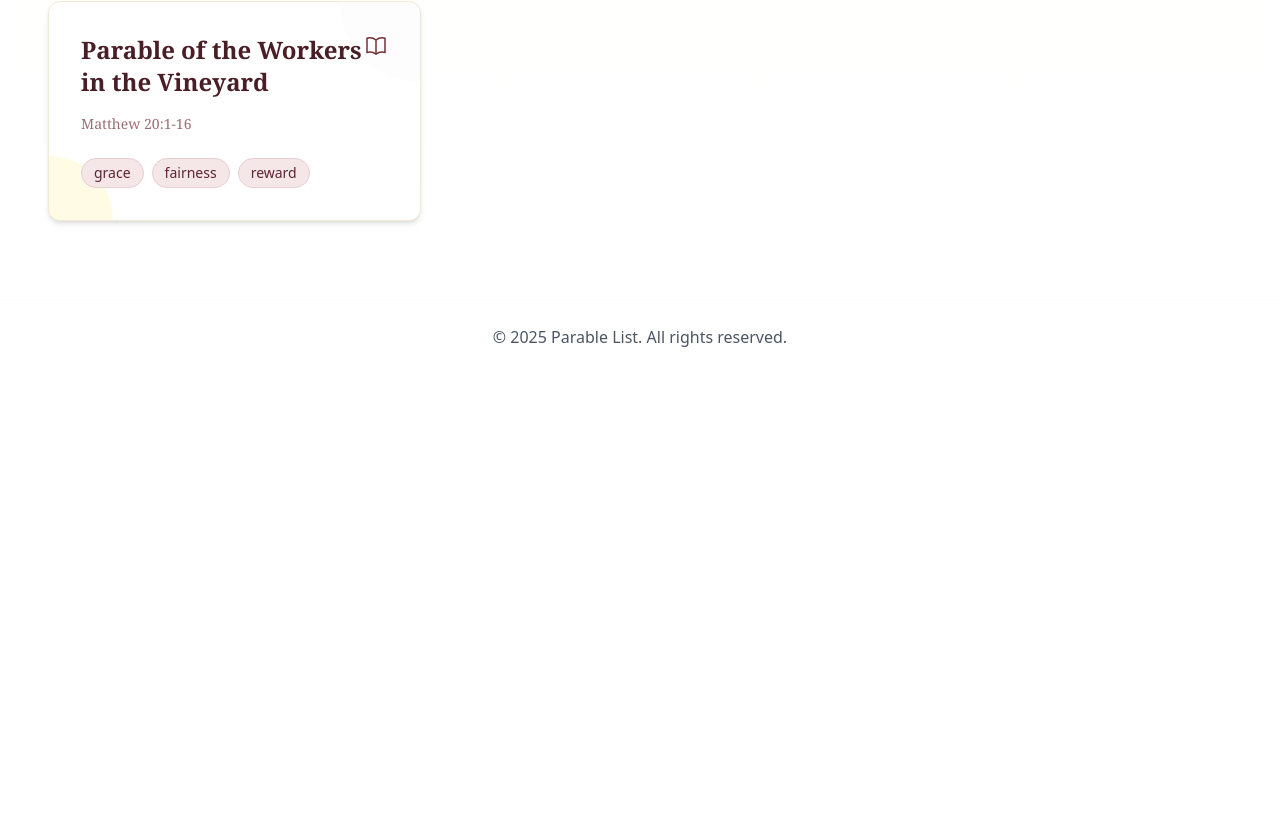
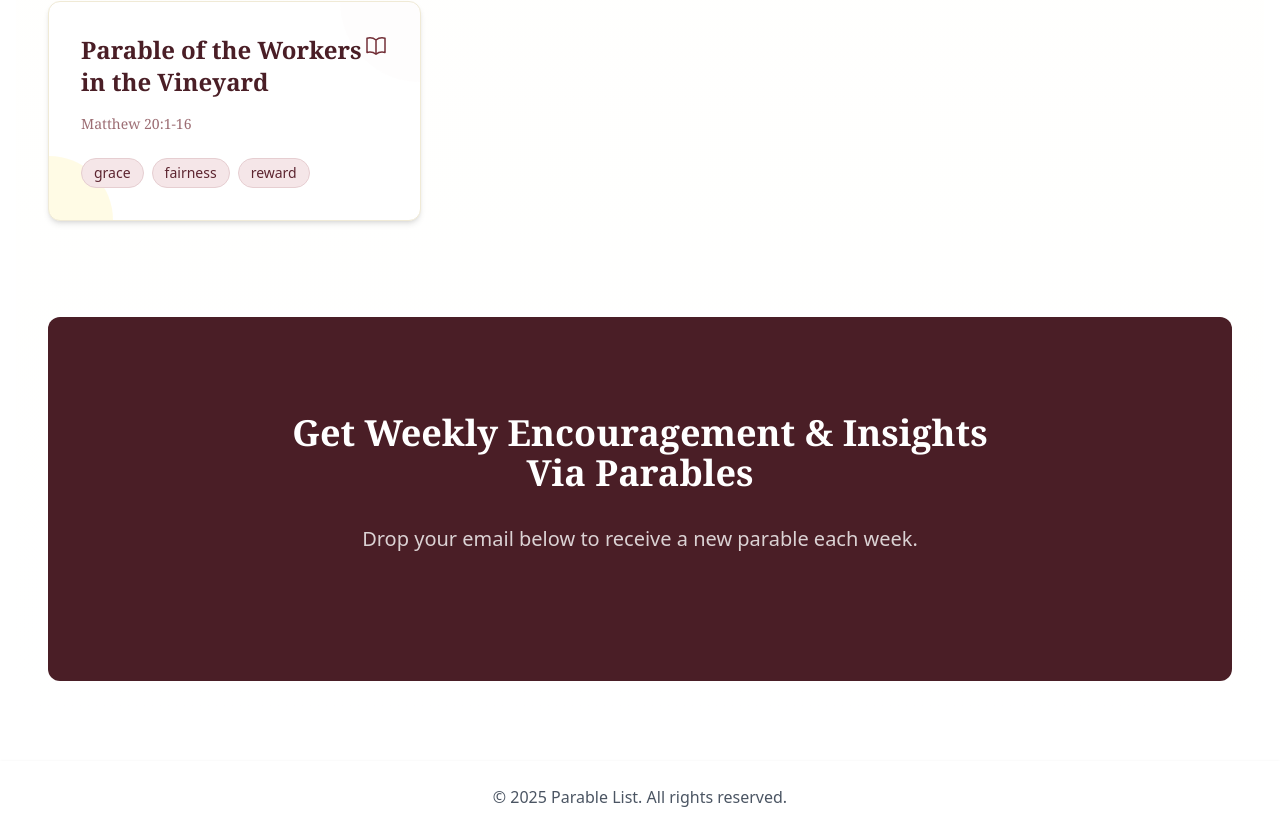
Before and after one commit to ayezee33/parable-list, a Next.js app: page /parables in a window 1280 px wide. Shown: the part 4129-4962 px from the top of the page. Before the commit the page ends 4502 px from the top, so only its background shows below. Built offline with nearby package versions, Linux system fonts and the light colour scheme.

Commit message:
added more ctas

```diff
--- a/src/pages/parables/[testament]/[id].tsx
+++ b/src/pages/parables/[testament]/[id].tsx
@@ -122,6 +122,17 @@ export default function ParablePage({ parable }: ParablePageProps) {
             </section>
           </div>
         </article>
+        <section className="bg-wine-900 py-24 mt-24 rounded-xl">
+        <div className="max-w-3xl mx-auto px-4 text-center">
+          <h2 className="text-4xl font-serif font-bold text-white mb-8">
+            Get Weekly Encouragement & Insights Via Parables
+          </h2>
+          <p className="text-xl text-white/80 mb-8">
+            Drop your email below to receive a new parable each week.
+          </p>
+          <div className  ="ml-embedded" data-form="9szPSZ"></div>
+        </div>
+      </section>
       </div>
     </div>
   )
--- a/src/pages/parables/index.tsx
+++ b/src/pages/parables/index.tsx
@@ -96,6 +96,17 @@ export default function ParablesPage({ parables, categories, testaments }: Parab
             </Link>
           ))}
         </div>
+        <section className="bg-wine-900 py-24 mt-24 rounded-xl">
+        <div className="max-w-3xl mx-auto px-4 text-center">
+          <h2 className="text-4xl font-serif font-bold text-white mb-8">
+            Get Weekly Encouragement & Insights Via Parables
+          </h2>
+          <p className="text-xl text-white/80 mb-8">
+            Drop your email below to receive a new parable each week.
+          </p>
+          <div className  ="ml-embedded" data-form="9szPSZ"></div>
+        </div>
+      </section>
       </div>
     </div>
   )
```
